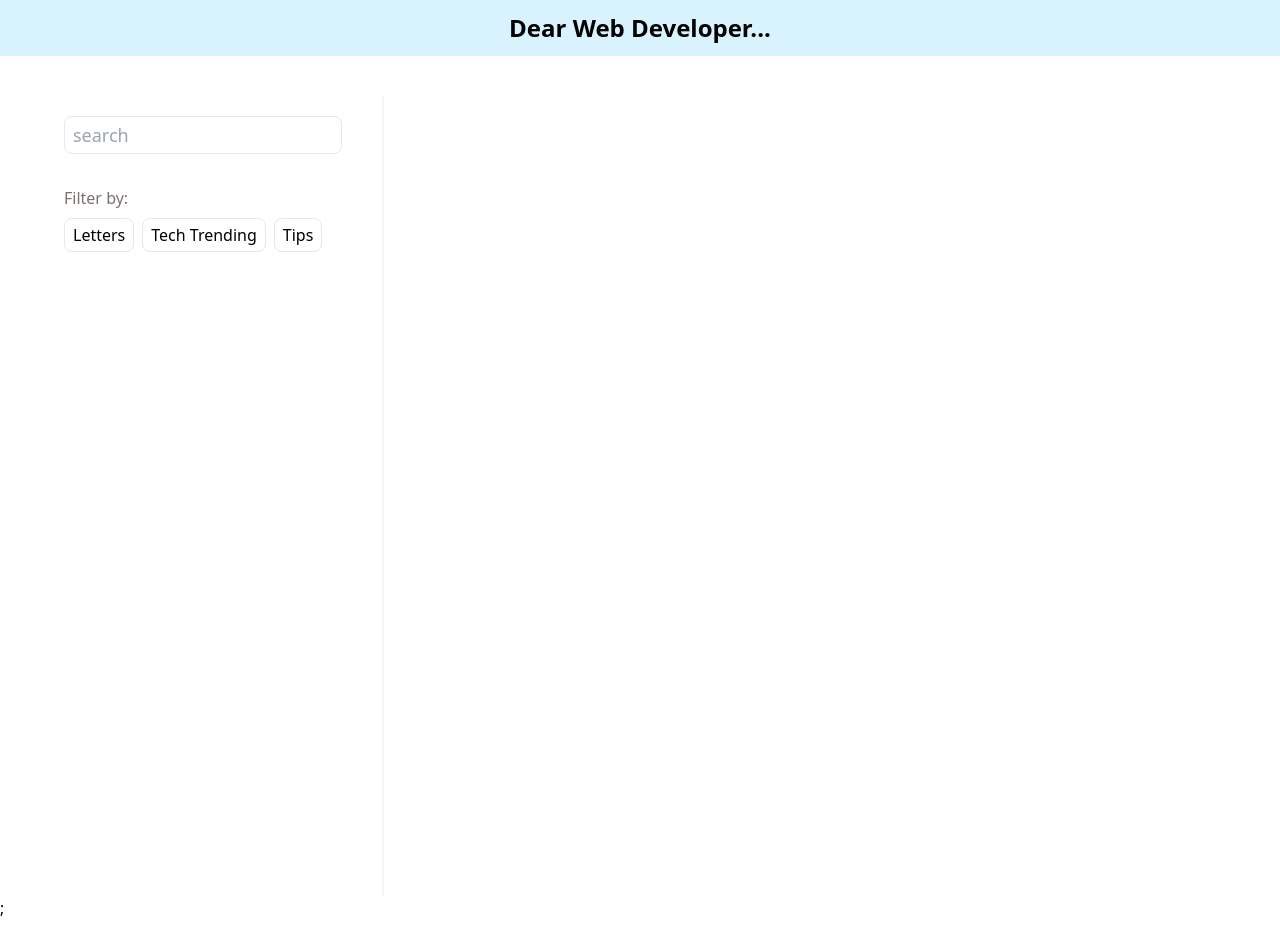
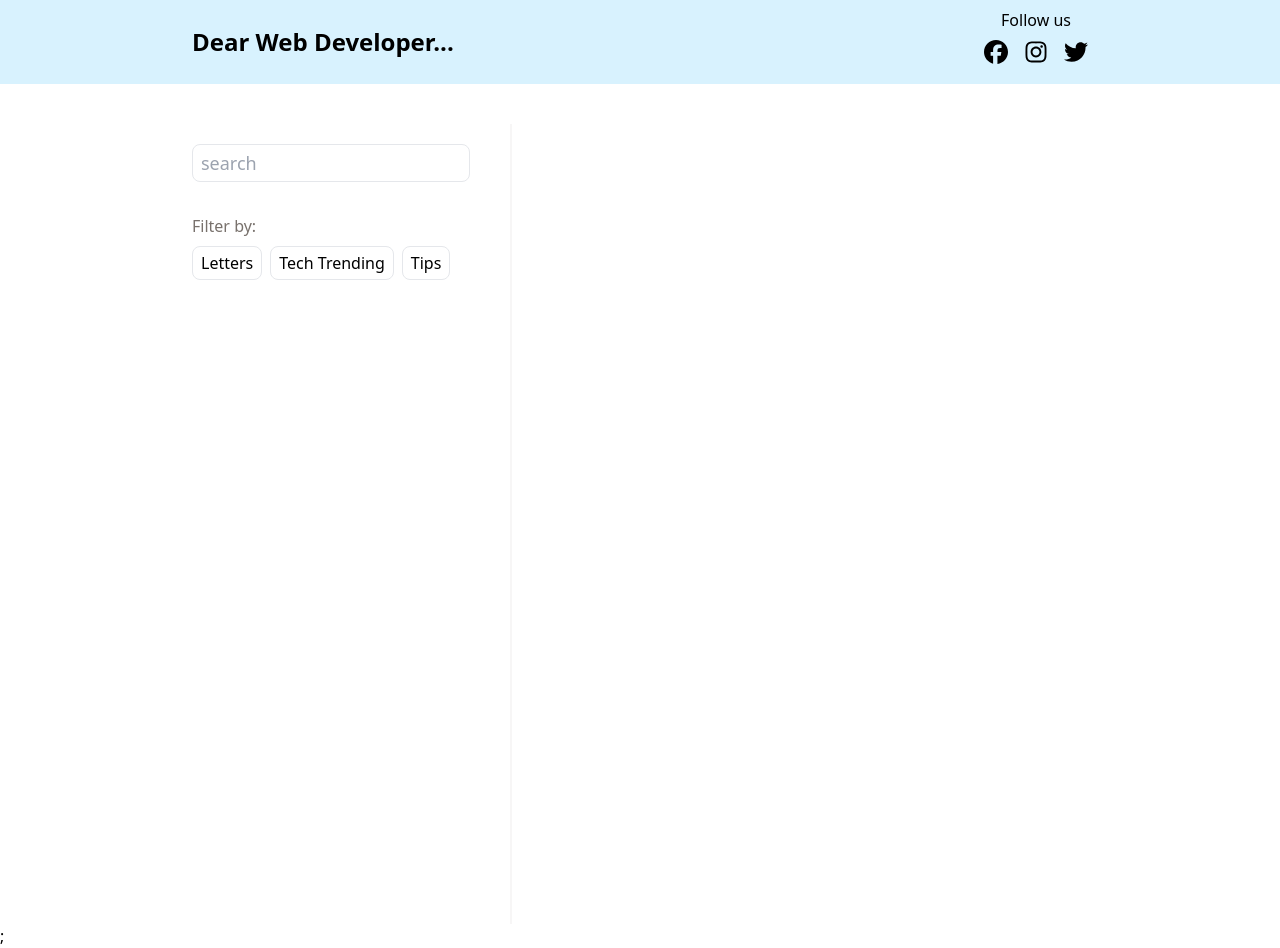
Before and after one commit to thisis-Solomon/dear-web-developer, a React (Vite) app: page / in a window 1280 px wide. Before the commit the page ends 920 px from the top, so only its background shows below. Built offline with nearby package versions, Linux system fonts and the light colour scheme.

Commit message:
Improved header, react-icons and slugify added

```diff
--- a/src/components/contents/BlogDetails.tsx
+++ b/src/components/contents/BlogDetails.tsx
@@ -13,7 +13,7 @@ export default function BlogDetails(): JSX.Element {
 
   return (
     <>
-      <section className="w-[60%] mx-auto">
+      <section className="w-[70%] mx-auto">
         <Link to="/" className="underline flex items-center gap-1 text-lg">
           <FiArrowLeft />
           Blogs
--- a/src/components/contents/BlogList.tsx
+++ b/src/components/contents/BlogList.tsx
@@ -8,7 +8,7 @@ export default function BlogList(): JSX.Element {
   const { blogs } = blogCxt;
 
   return (
-    <section className="flex flex-col gap-y-10 pt-5 mx-10">
+    <section className="flex flex-col gap-y-10 pt-5 mx-3 max-w-2xl">
       {blogs.map((blog) => (
         <Link to={`/blog/${blog.id}`} key={blog.id}>
           <BlogListItem
--- a/src/components/header/MainHeader.tsx
+++ b/src/components/header/MainHeader.tsx
@@ -1,7 +1,36 @@
+import { FaFacebook, FaInstagram, FaTwitter } from "react-icons/fa6";
+import { Link } from "react-router-dom";
+
 function MainHeader(): JSX.Element {
   return (
-    <header className="bg-sky-300/30 flex place-items-center place-content-center">
-      <h1 className="text-2xl py-3 font-bold">Dear Web Developer...</h1>
+    <header className="bg-sky-300/30 mx-auto w-full">
+      <section className="container flex place-items-center justify-between max-w-[70%] mx-auto">
+        <h1 className="text-2xl py-3 font-bold">
+          <Link to="/">Dear Web Developer...</Link>
+        </h1>
+        <nav>
+          <p className="text-center py-2">Follow us</p>
+          <ul className="flex text-2xl gap-x-4 pb-5">
+            <li>
+              <a href="">
+                <FaFacebook />
+              </a>
+            </li>
+
+            <li>
+              <a href="">
+                <FaInstagram />
+              </a>
+            </li>
+
+            <li>
+              <a href="">
+                <FaTwitter />
+              </a>
+            </li>
+          </ul>
+        </nav>
+      </section>
     </header>
   );
 }
--- a/src/pages/AdminPage.tsx
+++ b/src/pages/AdminPage.tsx
@@ -1,5 +1,6 @@
 import { useContext, useRef } from "react";
 import { BlogsContext } from "../store/blogs-context";
+import slugify from "slugify";
 
 export default function AdminPage(): JSX.Element {
   const titleRef = useRef();
@@ -12,7 +13,7 @@ export default function AdminPage(): JSX.Element {
   const options = { month: "short", day: "numeric", year: "numeric" };
   const formatedDate = currentDate.toLocaleDateString("en-US", options);
 
-  const handleSubmitBlog = (event: { preventDefault: () => void; }): void => {
+  const handleSubmitBlog = (event: { preventDefault: () => void }): void => {
     event.preventDefault();
 
     const title = titleRef.current.value;
@@ -20,7 +21,7 @@ export default function AdminPage(): JSX.Element {
     const id = Math.random() * 100000;
 
     const data = {
-      id: id.toString(),
+      id: slugify(title, { lower: true }),
       title,
       content,
       date: formatedDate,
--- a/src/pages/RootLayout.tsx
+++ b/src/pages/RootLayout.tsx
@@ -5,7 +5,7 @@ export default function RootLayout(): JSX.Element {
   return (
     <>
       <MainHeader />
-      <main className="flex gap-x-5 mt-10 container mx-auto w-[90%]">
+      <main className="flex gap-x-5 mt-10 container mx-auto max-w-[70%]">
         <Outlet />
       </main>
     </>
```
